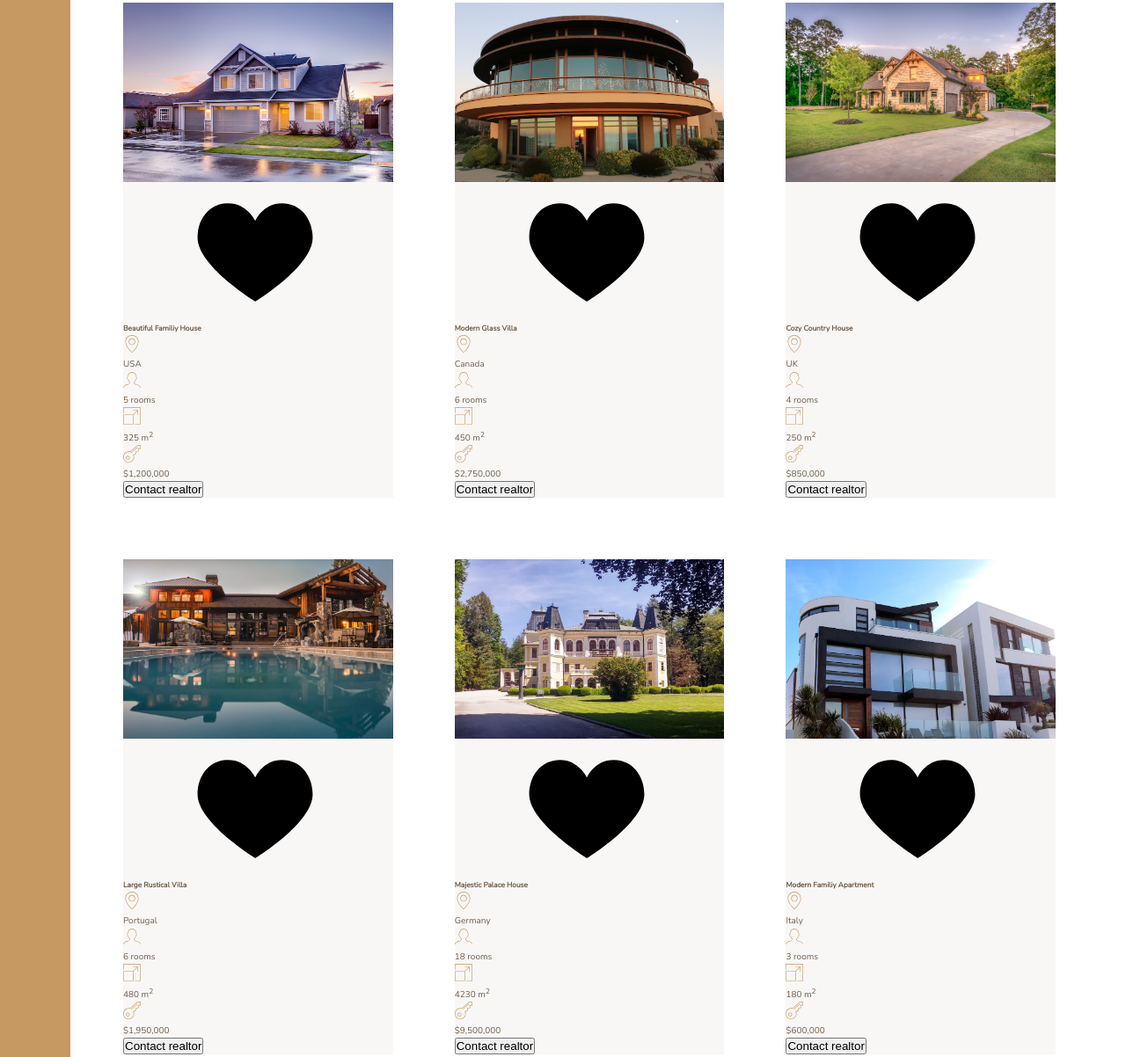
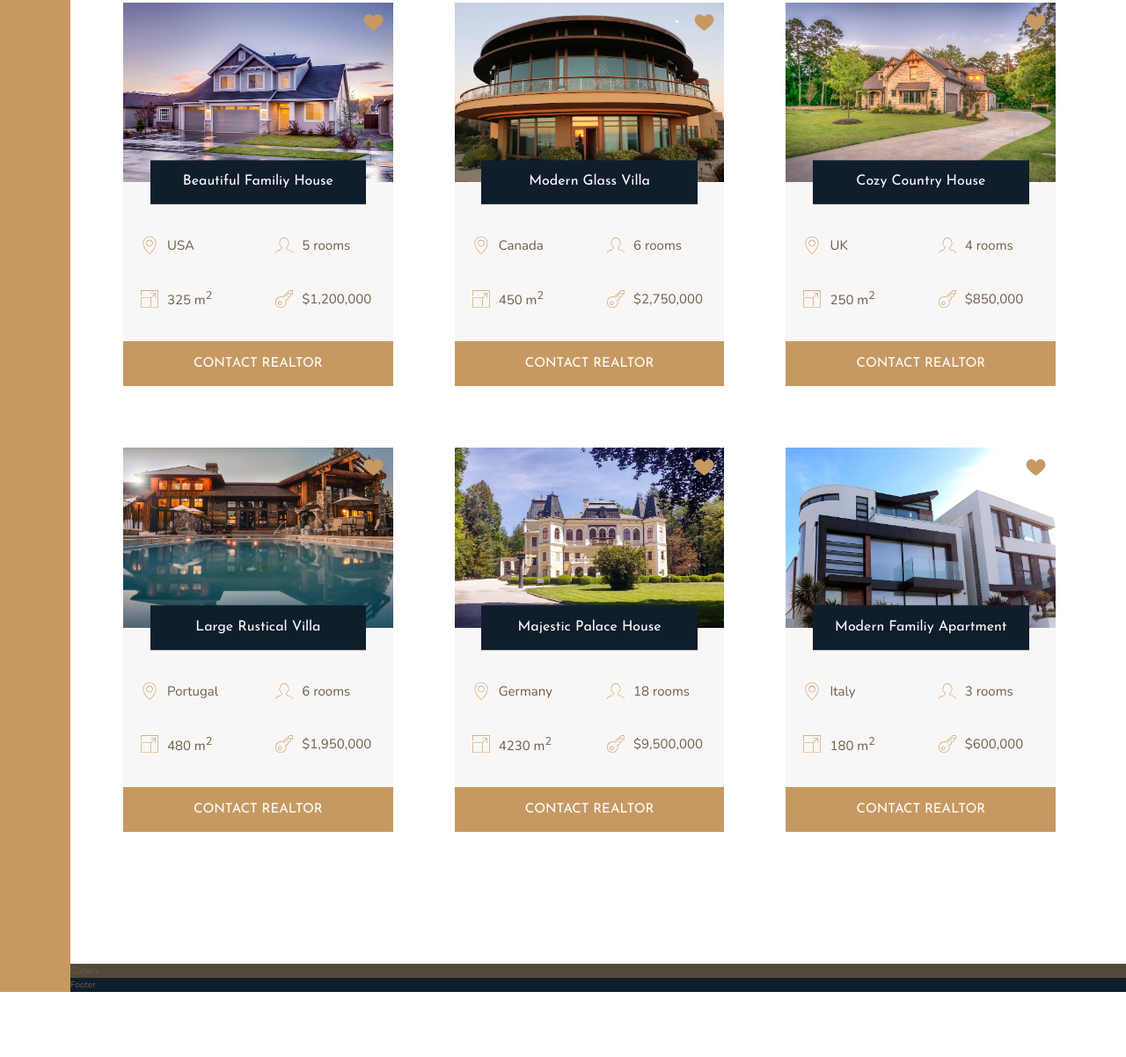
Before and after one commit to MaxVitalii/Nexter, a website: page index.html in a window 1280 px wide. Shown: the part 2022-3224 px from the top of the page at 88% size. After the commit the page ends 3150 px from the top, so only its background shows below. Drawn offline with nearby package versions, Linux system fonts and the light colour scheme.

Commit message:
implement style in homes section

```diff
--- a/index.html
+++ b/index.html
@@ -152,7 +152,7 @@
           <p>$1,200,000</p>
         </div>
 
-        <button class="cta">Contact realtor</button>
+        <button class="btn home__btn">Contact realtor</button>
       </div>
 
       <div class="home">
@@ -192,7 +192,7 @@
           <p>$2,750,000</p>
         </div>
 
-        <button class="cta">Contact realtor</button>
+        <button class="btn home__btn">Contact realtor</button>
       </div>
 
       <div class="home">
@@ -232,7 +232,7 @@
           <p>$850,000</p>
         </div>
 
-        <button class="cta">Contact realtor</button>
+        <button class="btn home__btn">Contact realtor</button>
       </div>
 
       <div class="home">
@@ -272,7 +272,7 @@
           <p>$1,950,000</p>
         </div>
 
-        <button class="cta">Contact realtor</button>
+        <button class="btn home__btn">Contact realtor</button>
       </div>
 
       <div class="home">
@@ -312,7 +312,7 @@
           <p>$9,500,000</p>
         </div>
 
-        <button class="cta">Contact realtor</button>
+        <button class="btn home__btn">Contact realtor</button>
       </div>
 
       <div class="home">
@@ -352,7 +352,7 @@
           <p>$600,000</p>
         </div>
 
-        <button class="cta">Contact realtor</button>
+        <button class="btn home__btn">Contact realtor</button>
       </div>
     </section>
 
--- a/sass/_homes.scss
+++ b/sass/_homes.scss
@@ -9,28 +9,71 @@
 
 .home {
   background-color: $color-grey-light-1;
+  display: grid;
+
+  grid-template-columns: repeat(2, 1fr);
+  grid-row-gap: 3.5rem;
 
   &__img {
     width: 100%;
+    grid-row: 1/2;
+    grid-column: 1/-1;
+    z-index: 1;
   }
 
   &__like {
+    grid-row: 1/2;
+    grid-column: 2/3;
+    fill: $color-primary;
+    height: 2.5rem;
+    width: 2.5rem;
+    z-index: 2;
+    justify-self: end;
+    margin: 1rem;
   }
 
   &__name {
+    grid-row: 1/2;
+    grid-column: 1/-1;
+    justify-self: center;
+    align-self: end;
+    width: 80%;
+    z-index: 2;
+
+    font-family: $font-display;
+    font-size: 1.6rem;
+    text-align: center;
+    padding: 1.25rem;
+    background-color: $color-secondary;
+    color: #fff;
+    font-weight: 400;
+    transform: translateY(50%);
+  }
+
+  &__location,
+  &__rooms {
+    margin-top: 2.5rem;
   }
 
   &__location,
   &__rooms,
   &__area,
   &__price {
+    font-size: 1.5rem;
+    margin-left: 2rem;
+
+    display: flex;
+    align-items: center;
+
     svg {
       fill: $color-primary;
       height: 2rem;
       width: 2rem;
-    }
-
-    p {
+      margin-right: 1rem;
     }
   }
+
+  &__btn {
+    grid-column: 1/-1;
+  }
 }
```
Also changed, not shown: css/style.css.
